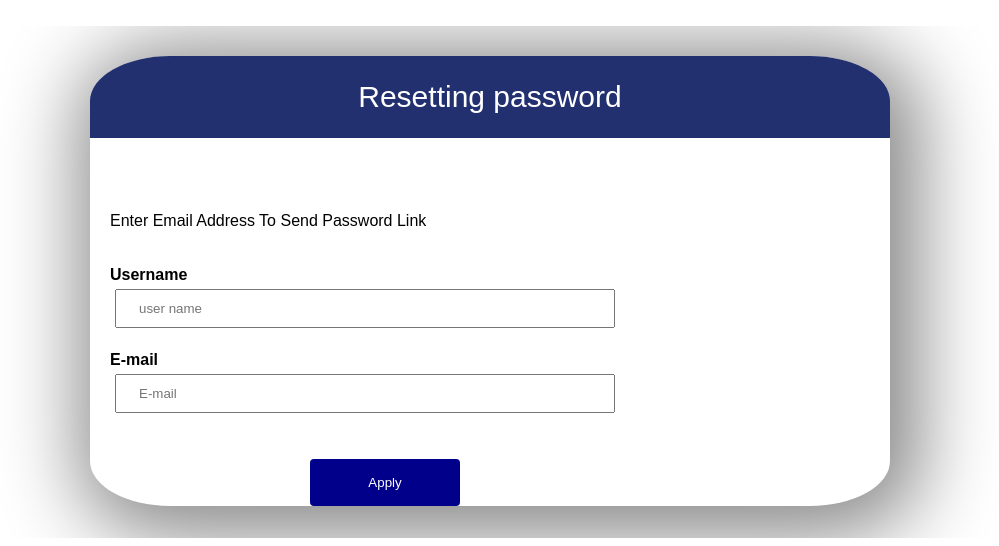
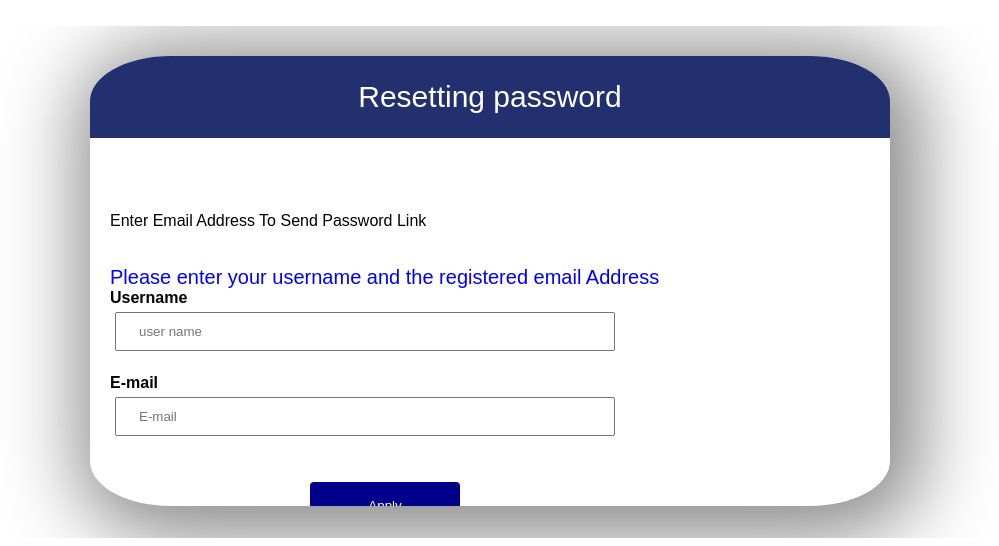
Before and after one commit to Doa3a/Doaa-Private-Messaging-System, a PHP site: page /reset.php in a window 1280 px wide. Shown: the top 546 px of the page, without its empty margins (150-1149 px from the left). Run offline with PHP 8.4, Linux system fonts and the light colour scheme.

Commit message:
Update reset.php

```diff
--- a/reset.php
+++ b/reset.php
@@ -47,6 +47,7 @@ function clean_input($data) {
 <div>
 		<form method="post" class="form-container" >
 	 	<br><br><br>Enter Email Address To Send Password Link<br/><br><br>
+		<a style="color:blue;">Please enter your username and the registered email Address</a><br/>
 		 <label for="user"><b>Username</b></label>
 		 <input type="text" placeholder="user name" name="user_name" class="input" required/><br/>
 	     <span class="error"><?php echo $err_array['user_err']; ?></span><br/>
```
